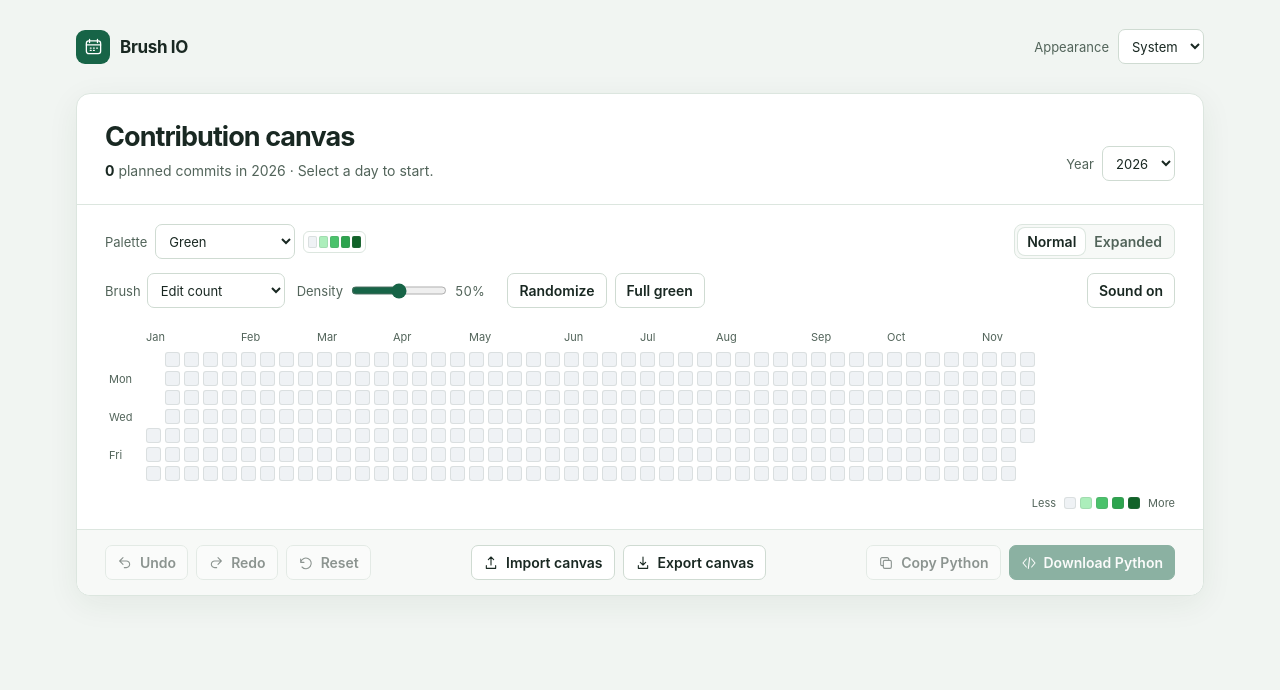
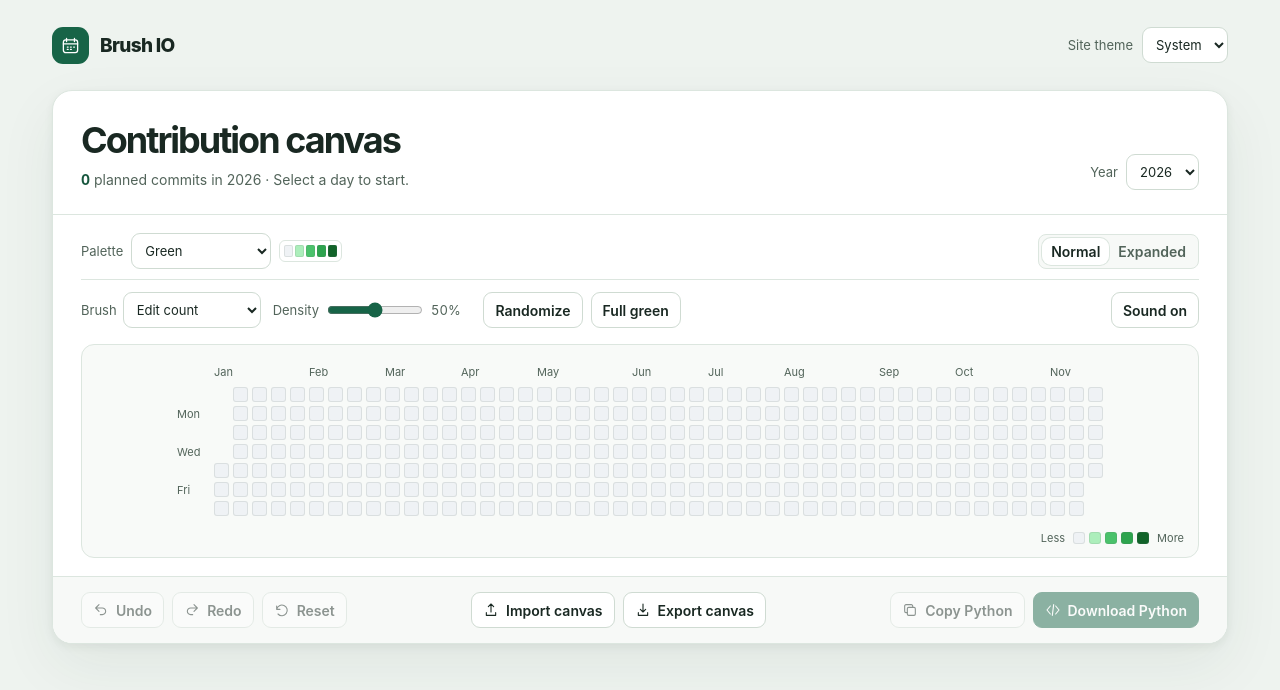
Before and after one commit to wahab-2007/brush-io, a React (Vite) app: page / in a window 1280 px wide. Shown: the top 690 px of the page. Built offline with nearby package versions, Linux system fonts and the light colour scheme.

Commit message:
Redesign the calendar workspace and add site themes

```diff
--- a/src/App.tsx
+++ b/src/App.tsx
@@ -9,8 +9,8 @@ import { FIRST_YEAR, yearDates } from './lib/calendar.ts'
 import { summarize } from './lib/intensity.ts'
 import { createPlan, generatePython } from './lib/pythonGenerator.ts'
 import { deserialize, newHistory, readSession, redo, saveSession, serialize, setChanges, setCount, undo } from './lib/session.ts'
-import { colorsFor, themes } from './lib/themes.ts'
-import type { Scheme, Theme } from './lib/themes.ts'
+import { colorsFor, paletteGroups, schemeFor, siteThemes } from './lib/themes.ts'
+import type { SiteTheme, Theme } from './lib/themes.ts'
 
 type Brush = 'manual' | '1' | '5' | '10' | 'custom'
 
@@ -41,7 +41,7 @@ export default function App() {
   const [initial] = useState(recover)
   const [year, setYear] = useState(initial?.year ?? currentYear)
   const [history, setHistory] = useState(() => newHistory(initial?.changes))
-  const [mode, setMode] = useState<Scheme | 'system'>('system')
+  const [mode, setMode] = useState<SiteTheme>('system')
   const [systemDark, setSystemDark] = useState(() => matchMedia(systemQuery).matches)
   const [theme, setTheme] = useState<Theme>('green')
   const [brush, setBrush] = useState<Brush>('manual')
@@ -53,7 +53,7 @@ export default function App() {
   const [notice, setNotice] = useState('')
   const [copyFallback, setCopyFallback] = useState<string>()
   const upload = useRef<HTMLInputElement>(null)
-  const scheme = mode === 'system' ? (systemDark ? 'dark' : 'light') : mode
+  const scheme = schemeFor(mode, systemDark)
   const palette = useMemo(() => colorsFor(theme, scheme), [theme, scheme])
   const increment = Number(brush === 'custom' ? customBrush : brush)
   const canPaint = Number.isSafeInteger(increment) && increment > 0
@@ -70,7 +70,8 @@ export default function App() {
 
   useEffect(() => {
     document.documentElement.dataset.scheme = scheme
-  }, [scheme])
+    document.documentElement.dataset.siteTheme = mode
+  }, [scheme, mode])
 
   useEffect(() => {
     try {
@@ -160,9 +161,9 @@ export default function App() {
     <main className="app">
       <header className="masthead">
         <div className="wordmark"><span className="brand-icon"><Icon name="calendar"/></span>Brush IO</div>
-        <label className="appearance"><span>Appearance</span>
+        <label className="appearance"><span>Site theme</span>
           <select aria-label="Appearance" value={mode} onChange={(event) => setMode(event.target.value as typeof mode)}>
-            <option value="system">System</option><option value="light">Light</option><option value="dark">Dark</option>
+            {Object.entries(siteThemes).map(([value, label]) => <option value={value} key={value}>{label}</option>)}
           </select>
         </label>
       </header>
@@ -186,18 +187,9 @@ export default function App() {
               <label className="palette-control">
               <span>Palette</span>
               <select aria-label="Palette" value={theme} onChange={(event) => setTheme(event.target.value as Theme)}>
-                <optgroup label="Classic">
-                  <option value="green">Green</option>
-                  <option value="halloween">Halloween</option>
-                  <option value="winter">Winter</option>
-                </optgroup>
-                <optgroup label="Color">
-                  {Object.entries(themes).slice(3, -2).map(([value, label]) => <option value={value} key={value}>{label}</option>)}
-                </optgroup>
-                <optgroup label="Grayscale">
-                  <option value="mono">Mono</option>
-                  <option value="blackWhite">Black &amp; White</option>
-                </optgroup>
+                {Object.entries(paletteGroups).map(([group, options]) => <optgroup label={group} key={group}>
+                  {Object.entries(options).map(([value, label]) => <option value={value} key={value}>{label}</option>)}
+                </optgroup>)}
               </select>
               <span className="palette-preview" aria-hidden="true">
                 {palette.map((color) => <span style={{ backgroundColor: color }} key={color}/>)}
@@ -241,8 +233,10 @@ export default function App() {
             }}>Sound {sound ? 'on' : 'off'}</button>
           </div>
 
-          <Graph dates={currentDates} counts={counts} levels={levels} palette={palette} expanded={expanded}
-            selected={selection?.date} opensEditor={brush === 'manual'} onSelect={useBrush}/>
+          <div className="graph-board">
+            <Graph dates={currentDates} counts={counts} levels={levels} palette={palette} expanded={expanded}
+              selected={selection?.date} opensEditor={brush === 'manual'} onSelect={useBrush}/>
+          </div>
         </div>
 
         <div className="action-bar">
--- a/src/lib/themes.ts
+++ b/src/lib/themes.ts
@@ -1,9 +1,27 @@
 export type Scheme = 'light' | 'dark'
 
-export const themes = {
+export const siteThemes = {
+  system: 'System',
+  light: 'Light',
+  dark: 'Dark',
+  paper: 'Paper',
+  orchid: 'Orchid',
+  lagoon: 'Lagoon',
+  ink: 'Ink',
+} as const
+export type SiteTheme = keyof typeof siteThemes
+
+export function schemeFor(theme: SiteTheme, systemDark: boolean): Scheme {
+  if (theme === 'system') return systemDark ? 'dark' : 'light'
+  return theme === 'dark' || theme === 'lagoon' || theme === 'ink' ? 'dark' : 'light'
+}
+
+const classic = {
   green: 'Green',
   halloween: 'Halloween',
   winter: 'Winter',
+} as const
+const color = {
   ocean: 'Ocean',
   lagoon: 'Lagoon',
   plum: 'Plum',
@@ -16,11 +34,14 @@ export const themes = {
   forest: 'Forest',
   terracotta: 'Terracotta',
   indigo: 'Indigo',
+} as const
+const grayscale = {
   mono: 'Mono',
   blackWhite: 'Black & White',
 } as const
 
-export type Theme = keyof typeof themes
+export const paletteGroups = { Classic: classic, Color: color, Grayscale: grayscale }
+export type Theme = keyof typeof classic | keyof typeof color | keyof typeof grayscale
 
 type Ramp = [string, string, string, string]
 const ramps: Record<Theme, [light: Ramp, dark: Ramp]> = {
--- a/src/styles.css
+++ b/src/styles.css
@@ -2,7 +2,7 @@
   color-scheme: light;
   font-family: -apple-system, BlinkMacSystemFont, "Segoe UI", sans-serif;
   font-size: 14px;
-  --page: #f1f5f2;
+  --page: #eef3ef;
   --surface: #fff;
   --quiet: #f7f9f7;
   --text: #192822;
@@ -16,7 +16,8 @@
   --accent-text: #16563d;
   --focus: #288360;
   --error: #922b24;
-  --shadow: 0 8px 32px #1b392511;
+  --board: #f8faf8;
+  --shadow: 0 3px 8px #203a2610, 0 22px 60px #203a2611;
 }
 
 :root[data-scheme="dark"] {
@@ -35,16 +36,83 @@
   --accent-text: #b5eccc;
   --focus: #88dbab;
   --error: #ffb4aa;
+  --board: #17201c;
   --shadow: 0 8px 32px #0004;
+}
+
+:root[data-site-theme="paper"] {
+  --page: #f0e8da;
+  --surface: #fffaf1;
+  --quiet: #f8f0e1;
+  --board: #fcf6eb;
+  --text: #392a1d;
+  --muted: #68523e;
+  --border: #e6d7c0;
+  --control-border: #d9c6ad;
+  --primary: #805038;
+  --primary-hover: #6d412b;
+  --focus: #986042;
+  --active: #f0e1ce;
+  --accent-text: #694329;
+}
+
+:root[data-site-theme="orchid"] {
+  --page: #efebf9;
+  --surface: #fffaff;
+  --quiet: #f6f0fb;
+  --board: #f9f5fc;
+  --text: #332246;
+  --muted: #645473;
+  --border: #e8dcef;
+  --control-border: #d9cae5;
+  --primary: #694283;
+  --primary-hover: #55336c;
+  --focus: #8c56a8;
+  --active: #efe0f6;
+  --accent-text: #623a7c;
+}
+
+:root[data-site-theme="lagoon"] {
+  --page: #102427;
+  --surface: #172f33;
+  --quiet: #1d383b;
+  --board: #132a2e;
+  --text: #ecf8f6;
+  --muted: #acc9c8;
+  --border: #355457;
+  --control-border: #48696a;
+  --primary: #9de4d7;
+  --primary-hover: #b2efe3;
+  --primary-text: #102b2a;
+  --focus: #91dccd;
+  --active: #264c4d;
+  --accent-text: #a7eee1;
+}
+
+:root[data-site-theme="ink"] {
+  --page: #13151c;
+  --surface: #1c2029;
+  --quiet: #232935;
+  --board: #171b23;
+  --text: #f3f4fc;
+  --muted: #b5bdd1;
+  --border: #363e4f;
+  --control-border: #4b566d;
+  --primary: #bcc8fd;
+  --primary-hover: #d3dcff;
+  --primary-text: #20263d;
+  --focus: #aabafa;
+  --active: #313b56;
+  --accent-text: #d2dcff;
 }
 
 * { box-sizing: border-box; }
 body { margin: 0; background: var(--page); color: var(--text); }
 button, input, select { color: inherit; font: inherit; }
 button, select, input:not([type="file"]) {
-  min-height: 35px;
+  min-height: 36px;
   border: 1px solid var(--control-border);
-  border-radius: 7px;
+  border-radius: 9px;
   background: var(--surface);
 }
 button, select { cursor: pointer; }
@@ -66,25 +134,25 @@ button:disabled { opacity: .48; cursor: default; }
 button.primary { background: var(--primary); border-color: var(--primary); color: var(--primary-text); }
 button.primary:hover:not(:disabled) { background: var(--primary-hover); border-color: var(--primary-hover); }
 
-.app { max-width: 1192px; margin: 0 auto; padding: 0 32px 48px; }
-.masthead { min-height: 93px; display: flex; align-items: center; justify-content: space-between; gap: 16px; }
-.wordmark { display: flex; align-items: center; gap: 10px; font-size: 17px; font-weight: 750; letter-spacing: -.02em; }
-.brand-icon { display: grid; place-items: center; width: 34px; height: 34px; border-radius: 9px; background: var(--primary); color: var(--primary-text); }
+.app { max-width: 1240px; margin: 0 auto; padding: 0 32px 48px; }
+.masthead { min-height: 90px; display: flex; align-items: center; justify-content: space-between; gap: 16px; }
+.wordmark { display: flex; align-items: center; gap: 11px; font-size: 19px; font-weight: 760; letter-spacing: -.035em; }
+.brand-icon { display: grid; place-items: center; width: 37px; height: 37px; border-radius: 11px; background: var(--primary); color: var(--primary-text); }
 .brand-icon svg { width: 19px; height: 19px; }
 .appearance { display: flex; align-items: center; gap: 9px; color: var(--muted); font-size: 13px; }
 .appearance select { color: var(--text); }
-.workspace { background: var(--surface); border: 1px solid var(--border); border-radius: 14px; box-shadow: var(--shadow); }
-.workspace-header { display: flex; align-items: end; justify-content: space-between; gap: 22px; padding: 27px 28px 23px; border-bottom: 1px solid var(--border); }
-h1 { margin: 0; font-size: clamp(20px, 4vw, 27px); letter-spacing: -.035em; line-height: 1.2; }
+.workspace { background: var(--surface); border: 1px solid var(--border); border-radius: 20px; box-shadow: var(--shadow); }
+.workspace-header { display: flex; align-items: end; justify-content: space-between; gap: 22px; padding: 28px 28px 24px; border-bottom: 1px solid var(--border); }
+h1 { margin: 0; font-size: clamp(25px, 4vw, 36px); letter-spacing: -.055em; line-height: 1.2; }
 .workspace-header p { margin: 7px 0 0; color: var(--muted); line-height: 1.5; }
-.workspace-header p strong { color: var(--text); }
+.workspace-header p strong { color: var(--accent-text); font-variant-numeric: tabular-nums; }
 .year-control { display: flex; align-items: center; gap: 8px; color: var(--muted); font-size: 13px; }
 .year-control select { color: var(--text); }
-.graph-section { padding: 19px 28px 12px; }
+.graph-section { padding: 18px 28px 18px; }
 .view-bar, .action-bar, .file-actions, .script-actions, .history-actions, .palette-control { display: flex; align-items: center; gap: 8px; }
 .view-bar, .action-bar { justify-content: space-between; }
-.view-bar { margin-bottom: 12px; }
-.brush-bar { display: flex; align-items: center; flex-wrap: wrap; gap: 8px; margin-bottom: 12px; }
+.view-bar { margin-bottom: 10px; }
+.brush-bar { display: flex; align-items: center; flex-wrap: wrap; gap: 8px; padding-top: 10px; margin-bottom: 14px; border-top: 1px solid var(--border); }
 .brush-control { display: inline-flex; align-items: center; gap: 6px; color: var(--muted); font-size: 13px; }
 .brush-control select, .brush-control input { color: var(--text); }
 .brush-control input[type="number"] { width: 84px; }
@@ -100,6 +168,7 @@ h1 { margin: 0; font-size: clamp(20px, 4vw, 27px); letter-spacing: -.035em; line
 .segmented button { min-height: 27px; border: 0; padding: 0 9px; color: var(--muted); background: transparent; }
 .segmented button[aria-pressed="true"], .segmented button[aria-pressed="true"]:hover { background: var(--surface); color: var(--text); box-shadow: 0 0 0 1px var(--border); }
 
+.graph-board { background: var(--board); border: 1px solid var(--border); border-radius: 13px; padding: 12px 14px 5px; }
 .graph-scroll { overflow-x: auto; padding: 4px 4px 8px; scrollbar-color: var(--control-border) transparent; }
 .plot {
   --cell: 15px;
@@ -107,6 +176,7 @@ h1 { margin: 0; font-size: clamp(20px, 4vw, 27px); letter-spacing: -.035em; line
   --gap: 4px;
   display: grid;
   width: max-content;
+  margin-inline: auto;
   gap: var(--gap);
   grid-template-columns: 33px repeat(var(--weeks), var(--cell-width));
   grid-template-rows: 22px repeat(7, var(--cell));
@@ -137,7 +207,7 @@ h1 { margin: 0; font-size: clamp(20px, 4vw, 27px); letter-spacing: -.035em; line
 .legend :last-child { margin-left: 4px; }
 .legend-cell { width: 12px; height: 12px; border: 1px solid #65776b27; border-radius: 3px; }
 .focus-caption { color: var(--muted); font-size: 11px; }
-.action-bar { gap: 12px; flex-wrap: wrap; border-top: 1px solid var(--border); padding: 15px 28px; background: var(--quiet); border-radius: 0 0 14px 14px; }
+.action-bar { gap: 12px; flex-wrap: wrap; border-top: 1px solid var(--border); padding: 15px 28px; background: var(--quiet); border-radius: 0 0 19px 19px; }
 .file-actions, .script-actions, .history-actions { flex-wrap: wrap; }
 .notice { border-top: 1px solid var(--border); padding: 12px 28px; font-size: 13px; color: var(--muted); }
 .notice[role="alert"] { color: var(--error); }
@@ -149,7 +219,7 @@ h1 { margin: 0; font-size: clamp(20px, 4vw, 27px); letter-spacing: -.035em; line
 
 .copy-panel { display: grid; gap: 8px; padding: 10px 28px 16px; }
 .copy-panel div { display: flex; align-items: center; justify-content: space-between; }
-.copy-panel textarea { width: 100%; min-height: 160px; resize: vertical; padding: 8px; border: 1px solid var(--border); border-radius: 7px; background: var(--quiet); color: var(--text); }
+.copy-panel textarea { width: 100%; min-height: 160px; resize: vertical; padding: 8px; border: 1px solid var(--border); border-radius: 9px; background: var(--quiet); color: var(--text); }
 .day-editor label { font-size: 12px; font-weight: 600; }
 .stepper { margin: 5px 0 11px; }
 .stepper input { width: 100%; min-width: 0; }
@@ -160,7 +230,8 @@ h1 { margin: 0; font-size: clamp(20px, 4vw, 27px); letter-spacing: -.035em; line
   .app { padding: 0 14px 28px; }
   .masthead { min-height: 68px; }
   .workspace-header { flex-direction: column; align-items: stretch; gap: 17px; padding: 19px; }
-  .graph-section { padding: 12px 15px 8px; }
+  .graph-section { padding: 12px 15px; }
+  .graph-board { padding: 8px 8px 3px; }
   .view-bar { flex-wrap: wrap; }
   .action-bar { padding: 12px 15px; }
   .notice, .copy-panel { padding: 10px 15px; }
```
